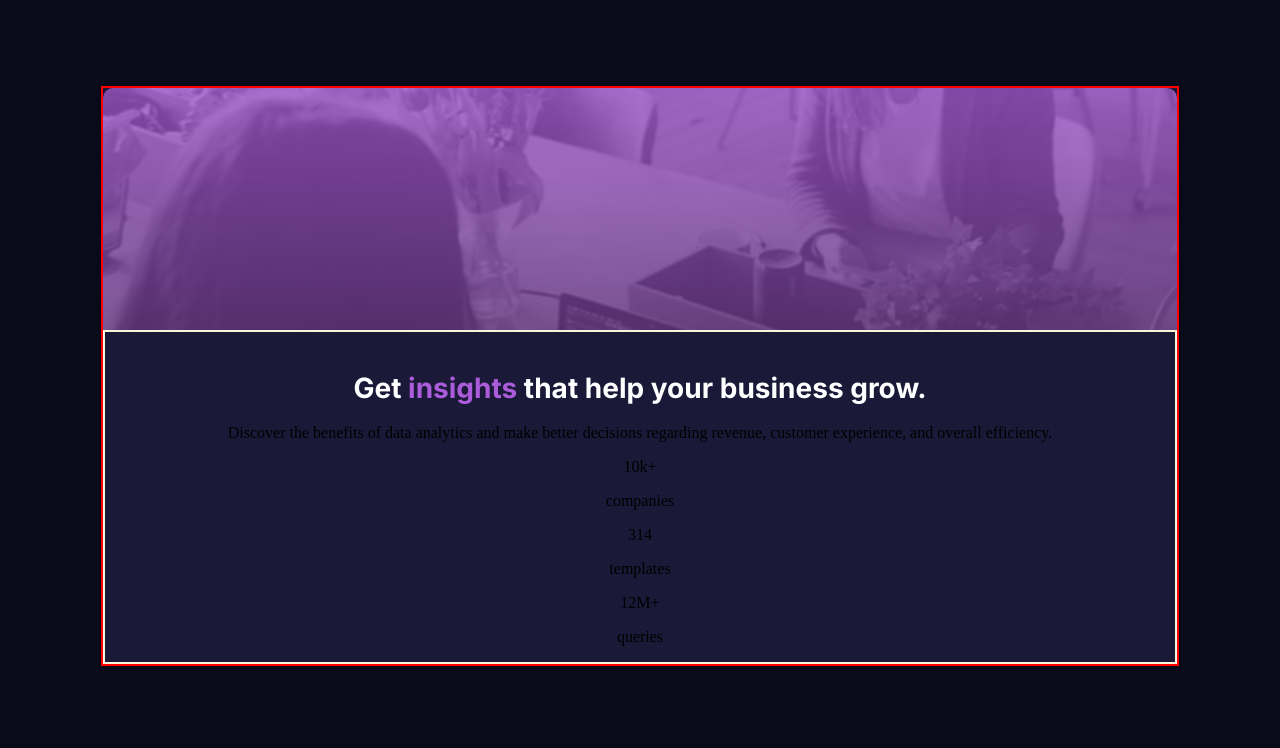
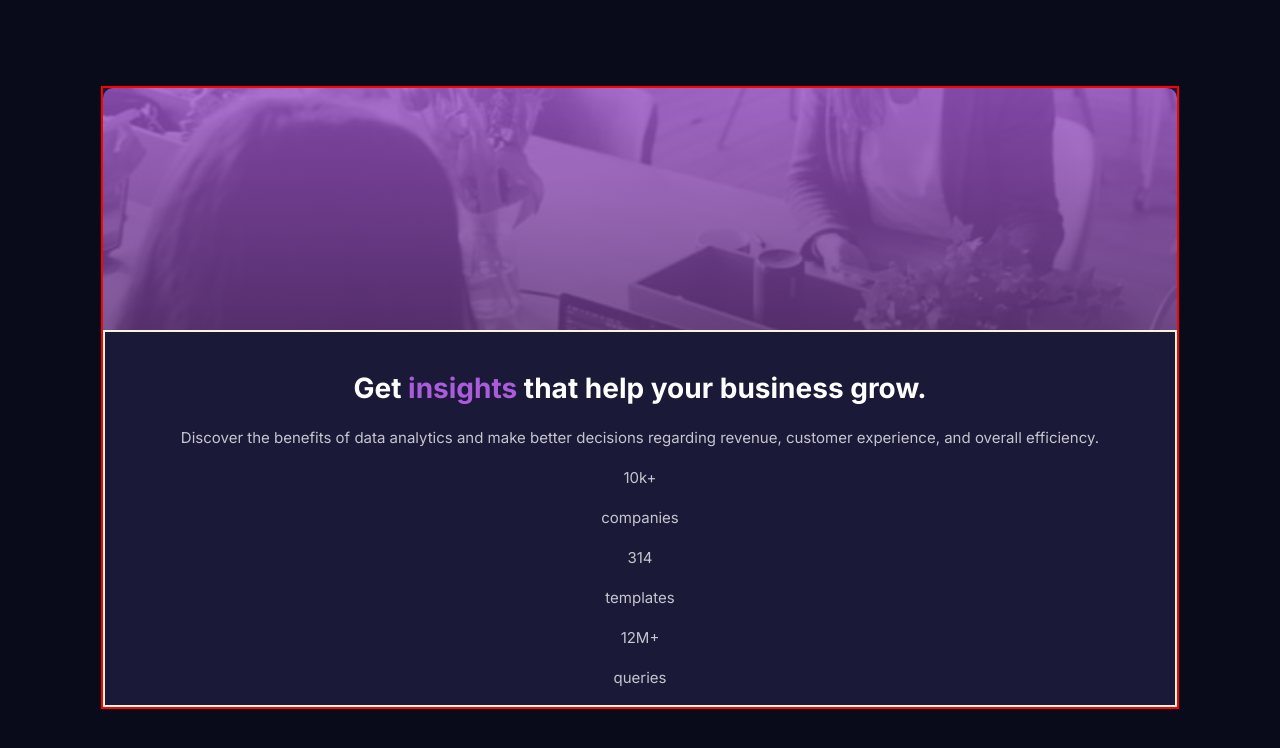
Before and after one commit to Mrbanano/Stats.preview.card.component, a plain HTML site: page index.html in a window 1280 px wide. Drawn offline with Linux system fonts and the light colour scheme.

Commit message:
:art: h1 and p

```diff
--- a/css/styles.css
+++ b/css/styles.css
@@ -55,12 +55,19 @@ body{
 
 .Main-text h1{
     margin-block-start: 40px;
+    margin-block-end: 20px;
     padding:0 22px;
     font:var(--headLineMobile1);
     color: var(--White);
 }
 .Main-text h1 span{
     color: var(--Softviolet);
+}
+
+.Main-text p{
+    padding: 0 35px;
+    font: var(--BodyMobile);
+    color: var(--Slightlytransparent);
 }
 
 .stats{
```
